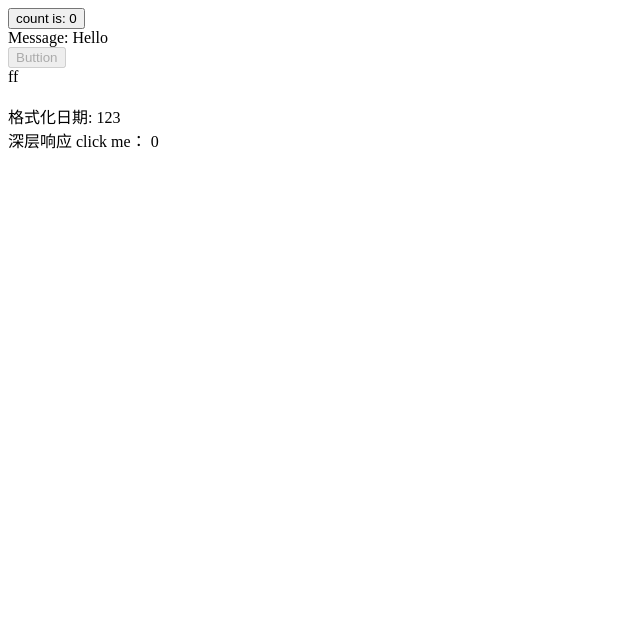
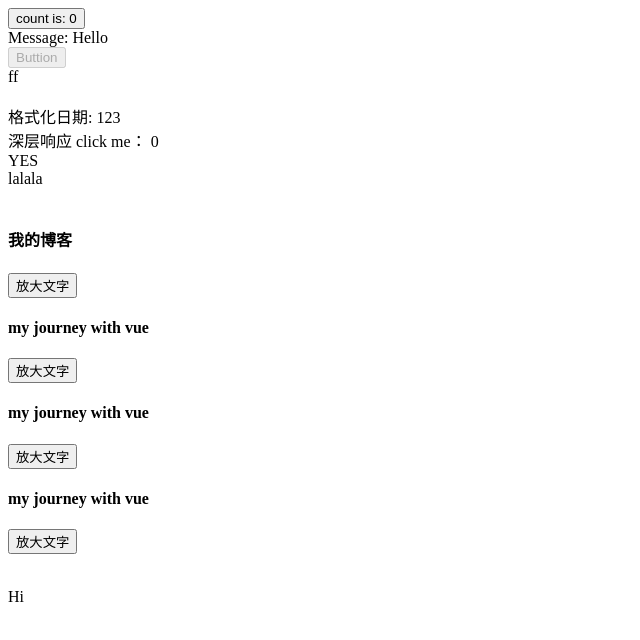
Before and after one commit to carl-zk/example-vue, a Vue app: page / in a window 1280 px wide. Shown: the top 640 px of the page, without its empty margins (0-640 px from the left). Built offline with nearby package versions, Linux system fonts and the light colour scheme.

Commit message:
类与样式绑定

```diff
--- a/src/App.vue
+++ b/src/App.vue
@@ -1,5 +1,8 @@
 <script>
 import { nextTick } from "vue";
+import BlogPost from "./components/BlogPost.vue";
+import myComponent from "./components/MyComponent.vue";
+import MyComponent from "./components/MyComponent.vue";
 // import { debounce } from "lodash-es";
 
 export default {
@@ -19,9 +22,16 @@ export default {
         nested: { count: 0 },
         arr: ["foo", "bar"],
       },
+      isActive: true,
+      error: null,
+      posts: [
+        { id: 1, title: "my journey with vue" },
+        { id: 2, title: "my journey with vue" },
+        { id: 3, title: "my journey with vue" },
+      ],
+      postFontSize: 1,
     };
   },
-
   // methods 是一些用来更改状态与触发更新的函数
   // 它们可以在模板中作为事件监听器绑定
   methods: {
@@ -43,7 +53,6 @@ export default {
       this.deepObj.arr.push("baz");
     },
   },
-
   // 生命周期钩子会在组件生命周期的各个不同阶段被调用
   // 例如这个函数就会在组件挂载完成后被调用
   mounted() {
@@ -57,6 +66,19 @@ export default {
     // 组件卸载时清除
     // this.debouncedClick.cancel();
   },
+  // 计算属性，属性更新才会重新计算
+  computed: {
+    publishedBooksMessage() {
+      return this.deepObj.arr.length > 0 ? "YES" : "NO";
+    },
+    classObject() {
+      return {
+        active: this.isActive && !this.error,
+        "text-danger": this.error && this.error.type === "false",
+      };
+    },
+  },
+  components: { BlogPost, MyComponent },
 };
 </script>
 
@@ -75,4 +97,21 @@ export default {
   <span @click="mutateDeeply"
     >深层响应 click me： {{ deepObj.nested.count }}</span
   >
+  <br />
+  <span>{{ publishedBooksMessage }}</span>
+  <br />
+  <!-- 类与样式绑定 -->
+  <div :class="classObject">lalala</div>
+  <br />
+  <div :style="{ fontSize: postFontSize + 'em' }">
+    <BlogPost title="我的博客" />
+    <BlogPost
+      @enlarge-text="postFontSize += 0.1"
+      v-for="post in posts"
+      :key="post.id"
+      :title="post.title"
+    />
+  </div>
+  <br />
+  <MyComponent class="baz boo"></MyComponent>
 </template>
--- /dev/null
+++ b/src/components/BlogPost.vue
@@ -0,0 +1,12 @@
+<script>
+export default {
+  props: ["title"],
+};
+</script>
+
+<template>
+  <div class="blog-post">
+    <h4>{{ title }}</h4>
+    <button @click="$emit('enlarge-text')">放大文字</button>
+  </div>
+</template>
--- /dev/null
+++ b/src/components/MyComponent.vue
@@ -0,0 +1,3 @@
+<template>
+  <p class="foo bar">Hi</p>
+</template>
```
